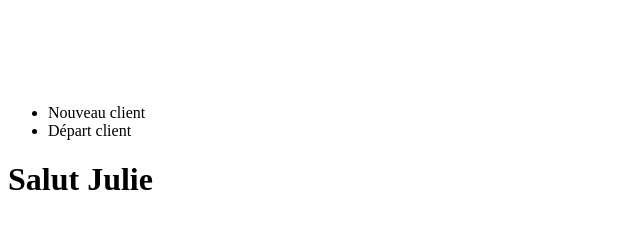
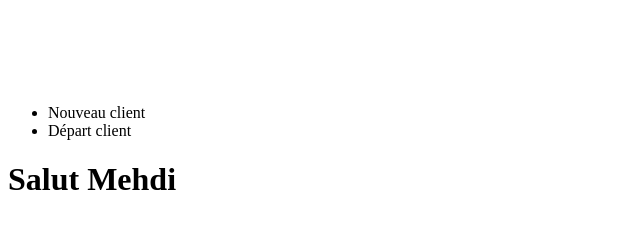
Before and after one commit to julie-vandenberghe/hoteljs, a plain HTML site: page index.html in a window 1280 px wide. Shown: the full height of the page, 0-640 px from the left. Drawn offline with Linux system fonts and the light colour scheme.

Commit message:
nouveau test synchro

```diff
--- a/index.html
+++ b/index.html
@@ -16,6 +16,6 @@
             </ul>
         </nav>
     </header>
-    <h1>Salut Julie</h1>
+    <h1>Salut Mehdi</h1>
 </body>
 </html>
```
